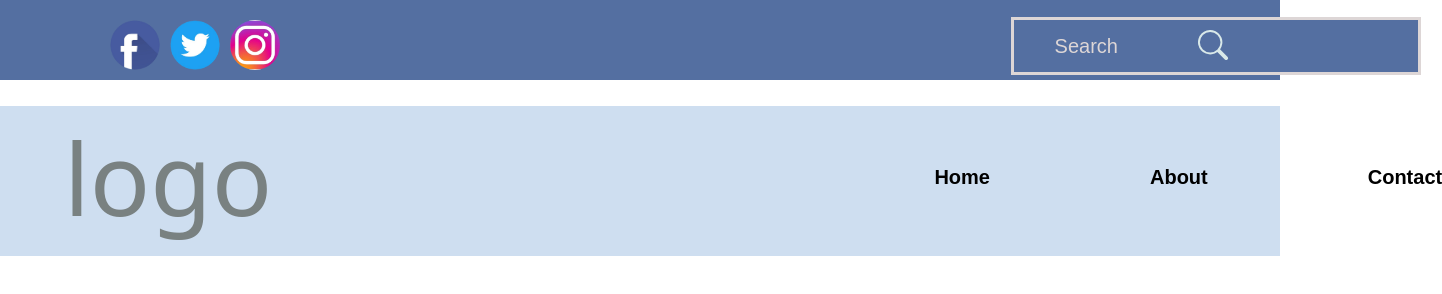
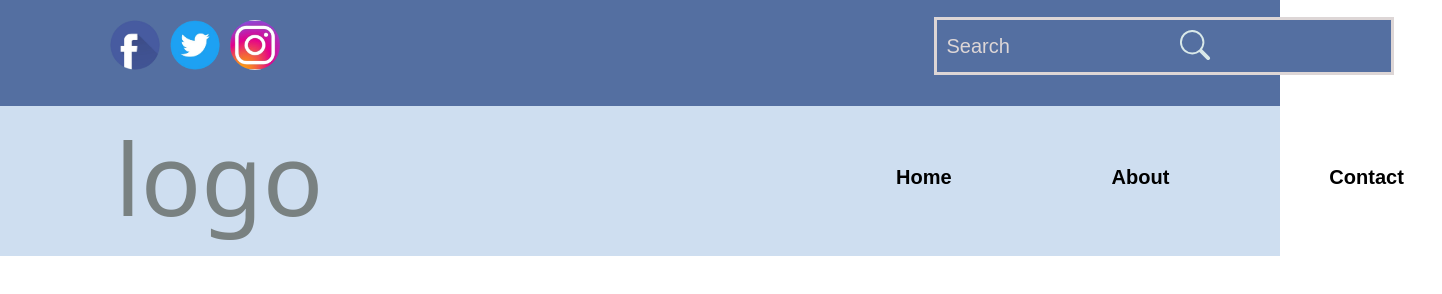
Before and after one commit to brunonogueirafs/Full-Stack-38, a plain HTML site: page praticando/index.html in a window 1280 px wide. Shown: the whole page, 1442 px wide, since content can reach past the window. Drawn offline with Linux system fonts and the light colour scheme.

Commit message:
praticando exercicio

```diff
--- a/praticando/index.html
+++ b/praticando/index.html
@@ -6,6 +6,9 @@
     <title>Document</title>
     <link rel="stylesheet" href="style.css" />
   <body>
+<div class="final">
+
+    <header>
 
       <div class="superior">
 
@@ -21,7 +24,7 @@
 
         <div class="pesquisa">
 
-          <input class="lup" type="text" placeholder="Search"/><a href="" ><svg xmlns="http://www.w3.org/2000/svg" width="16" height="16" fill="currentColor" class="bi bi-search" viewBox="0 0 16 16">
+          <input class="input" type="text" placeholder="Search"/><a href=""><svg xmlns="http://www.w3.org/2000/svg" width="16" height="16" fill="currentColor" class="bi bi-search" viewBox="0 0 16 16">
             <path d="M11.742 10.344a6.5 6.5 0 1 0-1.397 1.398h-.001q.044.06.098.115l3.85 3.85a1 1 0 0 0 1.415-1.414l-3.85-3.85a1 1 0 0 0-.115-.1zM12 6.5a5.5 5.5 0 1 1-11 0 5.5 5.5 0 0 1 11 0"/>
           </svg></a>
 
@@ -45,6 +48,10 @@
 
       </div>
 
+    </header>
+
+  </div>
+
 
   </body>
 </html>
--- a/praticando/style.css
+++ b/praticando/style.css
@@ -2,9 +2,10 @@
   position: absolute;
   width: 100%;
   background-color: rgb(84, 111, 161);
+  left: 0px;
   top: 0px;
-  left: 0px;
-  height: 10%;
+
+
 }
 
 .redes {
@@ -24,11 +25,11 @@
 
 .pesquisa input {
   position: absolute;
+  left: 73%;
   border: 3px solid rgb(221, 214, 214);
   height: 50px;
-  width: 400px;
+  width: 450px;
   font-size: 20px;
-  left: 79%;
   background-color: rgb(84, 111, 161);
   top: 17px;
   outline: unset;
@@ -37,19 +38,20 @@
 input::placeholder {
   position: absolute;
   color: rgb(221, 214, 214);
-  left: 10%;
+  left: 2%;
 }
 
 .pesquisa svg {
   color: rgb(217, 233, 233);
   position: absolute;
-  right: 42px;
+  right: 60px;
   top: 30px;
   width: 50px;
   height: 30px;
 }
 
 .inferior {
+  display: block;
   position: absolute;
   width: 100%;
   background-color: rgb(206, 222, 240);
@@ -59,18 +61,21 @@ input::placeholder {
 }
 
 .logo h2 {
+  display: block;
   position: absolute;
   color: rgb(121, 129, 129);
   font-family: "Segoe UI", Tahoma, Geneva, Verdana, sans-serif;
   font-size: 100px;
   top: -80px;
-  left: 5%;
+  left: 115px;
   font-weight: 200;
 }
 .menu {
-  display: flex;
+  display: block;
+  display:flex;
+  position: fixed;
   gap: 80px;
-  margin-left: 73%;
+  margin-left: 70%;
   margin-top: 40px;
   font-size: 20px;
   font-family: Arial, Helvetica, sans-serif;
@@ -102,3 +107,10 @@ input::placeholder {
   transition: 0.5s;
   margin-top: -50;
 }
+
+.input-wrapper{
+  display: flex;
+  justify-content: center;
+  align-items: center;
+  margin-top: 100px;
+}
```
